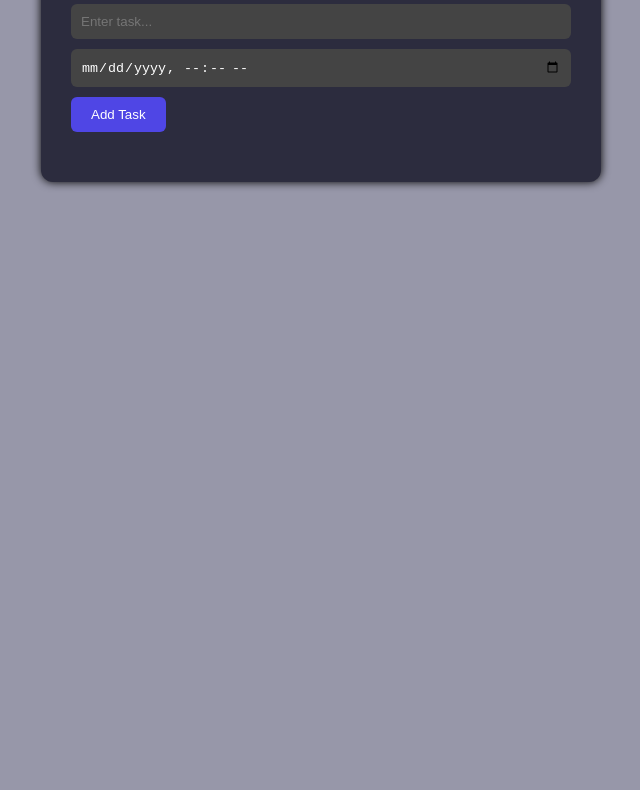
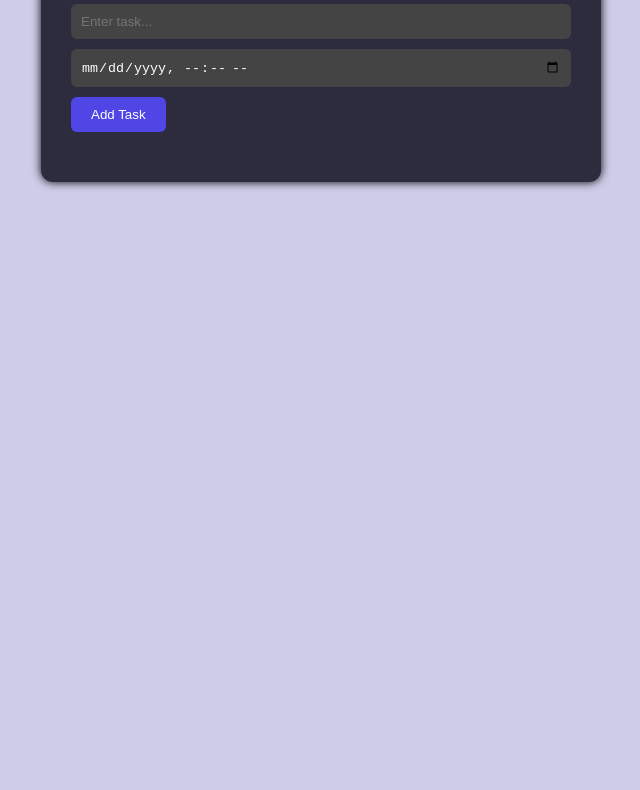
Before and after one commit to hema-29102002/to-do-list, a plain HTML site: page index.html in a window 1280 px wide. Shown: the part 260-1050 px from the top of the page, without its empty margins (319-959 px from the left). Drawn offline with Linux system fonts and the light colour scheme.

Commit message:
updated styles

```diff
--- a/style.css
+++ b/style.css
@@ -1,8 +1,8 @@
 body {
   margin: 110px;
   font-family: 'Segoe UI', sans-serif;
-  background-color: #9797a9;
-  color: #ffffff;
+  background-color: #cdcde9;
+  color: #e7dfdf;
   display: flex;
   justify-content: center;
   align-items: flex-start;
```
